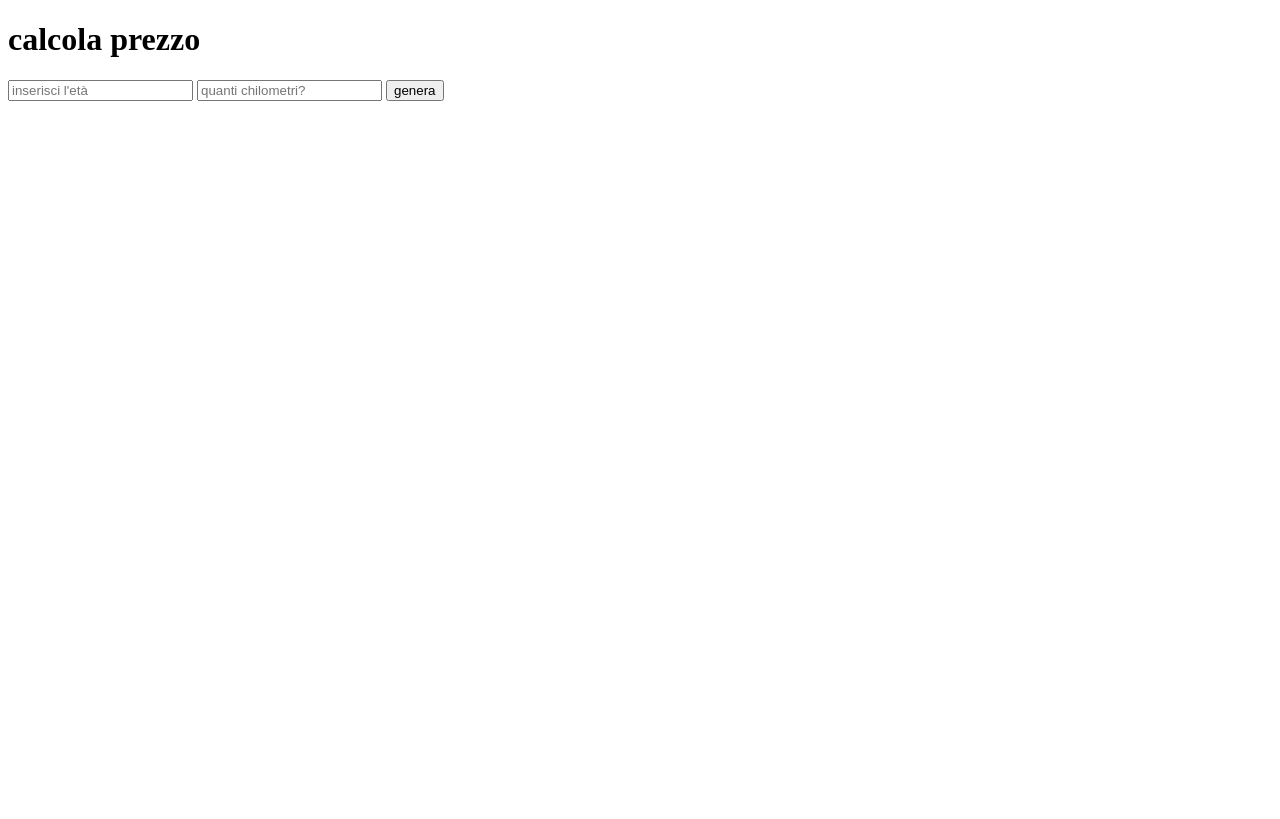
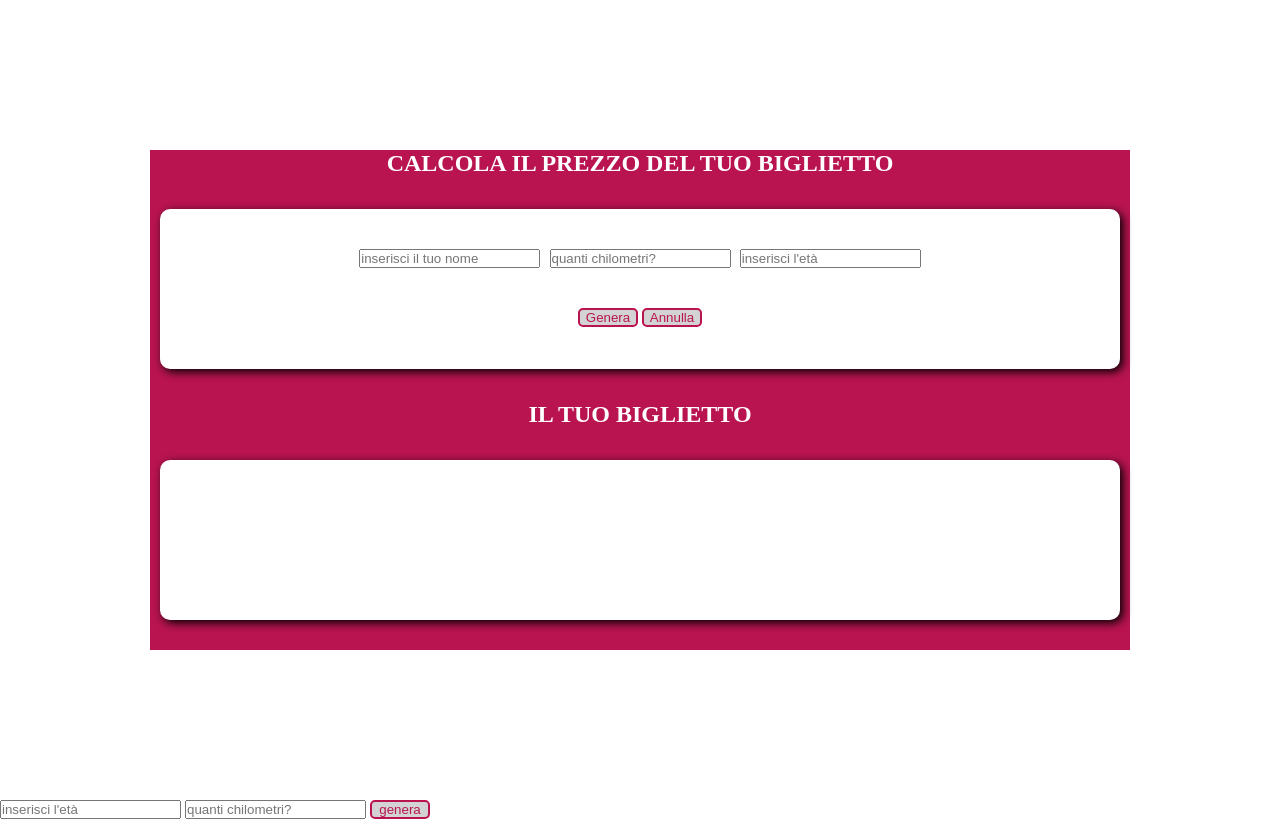
Before and after one commit to Gdany91/js-biglietto-treno-form, a plain HTML site: page index.html in a window 1280 px wide. Drawn offline with Linux system fonts and the light colour scheme.

Commit message:
milestone-2-start

```diff
--- a/index.html
+++ b/index.html
@@ -8,7 +8,39 @@
     <title>Document</title>
 </head>
 <body>
-    <h1 id="ticket">calcola prezzo</h1>
+  <main>
+
+    <!-- biglietto completo -->
+    <section class="full-ticket">
+
+        <!-- TITOLO -->
+      <h1 id="ticket">CALCOLA IL PREZZO DEL TUO BIGLIETTO</h1>
+        <!-- form -->
+      <div class="top">
+
+        <section class="top-up">
+          <input id="name" type="text" placeholder="inserisci il tuo nome">
+          <input id="distance" type="text" placeholder="quanti chilometri?">
+          <input id="age" type="text" placeholder="inserisci l'età">
+
+        </section>
+        <section class="top-down">
+          <button class="MyButton" > Genera</button>
+          <button class="delete" > Annulla</button>
+        </section>
+
+        </span>
+      </div>
+
+          <!-- output biglietto -->
+
+      <h1> IL TUO BIGLIETTO</h1>
+
+      <div class="bottom"></div>
+    </section>
+  </main>
+
+
     <input id="age" type="text" placeholder="inserisci l'età">
     <input id="distance" type="text" placeholder="quanti chilometri?">
     <button class="MyButton" placeholder="inserisci i chilometri"> genera</button>
--- a/main.js
+++ b/main.js
@@ -20,24 +20,26 @@ myButton.addEventListener("click",
 
         const age = document.getElementById ("age").value;
         const distance = document.getElementById("distance").value;
-        let price = distance * 2;
+        let price = distance * 0.21;
         let totPrice;
 
         if (age < 18) {
 
-            totPrice = price - (price * 0.2) ;
-            document.getElementById("ticket").innerHTML= "il tuo biglietto costa " + totPrice + "€" ;
+            totPrice = price - (price * 0.2);
+            totPrice = totPrice.toFixed(2);
+            document.getElementById("ticket").innerHTML= "il tuo biglietto costa " + totPrice.toFixed(2) + "€" ;
         }
 
         else if (age > 64) {
 
-            totPrice = price - (price * 0.4) ;
-            document.getElementById("ticket").innerHTML= "il tuo biglietto costa " + totPrice + "€" ;
+            totPrice = price - (price * 0.4);
+
+            document.getElementById("ticket").innerHTML= "il tuo biglietto costa " + totPrice.toFixed(2) + "€" ;
         }
 
         else {
-
-            document.getElementById("ticket").innerHTML= "il tuo biglietto costa " + price + "€" ;
+            totPrice = price;
+            document.getElementById("ticket").innerHTML= "il tuo biglietto costa " + totPrice.toFixed(2) + "€" ;
 
         }
 
--- a/style.css
+++ b/style.css
@@ -0,0 +1,43 @@
+*{
+    margin: 0;
+    padding: 0;
+    box-sizing: border-box;
+}
+
+
+
+.full-ticket{
+    text-align: center;
+    background-color:#b91450 ;
+    margin: 150px;
+    min-height: 500px;
+    vertical-align: middle;
+    color: white;
+
+}
+
+.top,.bottom {
+    background-color: white;
+    padding: 0 150px;
+    min-height: 160px;
+    width: 60em;
+    margin: 2em auto;
+    border-radius: 10px;
+    box-shadow: 3px 3px 10px black;
+}
+
+
+.top-up {
+    display: flex;
+    justify-content: space-evenly;
+    padding: 40px;
+
+}
+
+.MyButton,.delete{
+    background-color: lightgray;
+    color: #b91450;
+    border: solid 2px  #b91450;
+    border-radius: 5px;
+    width: 60px;
+}
```
Also changed, not shown: screenshot (5)-treno-2.png (added).
